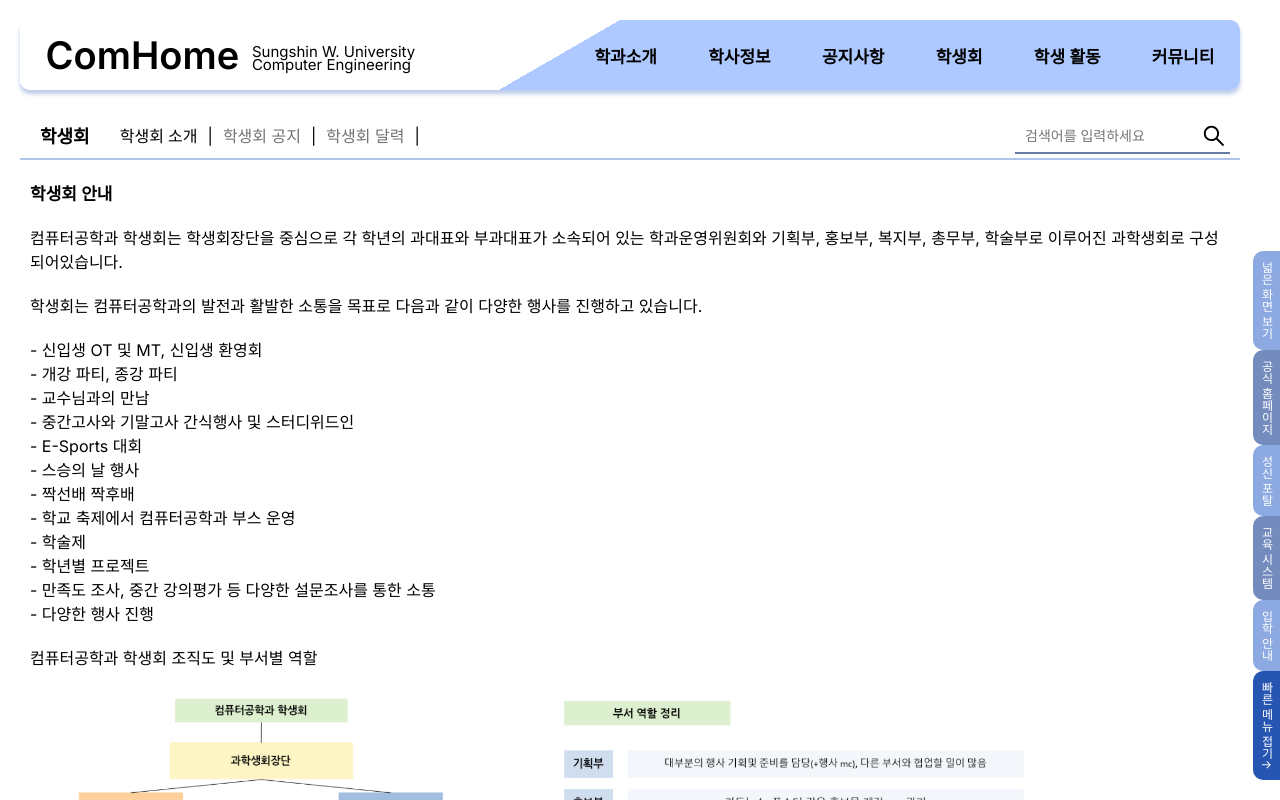
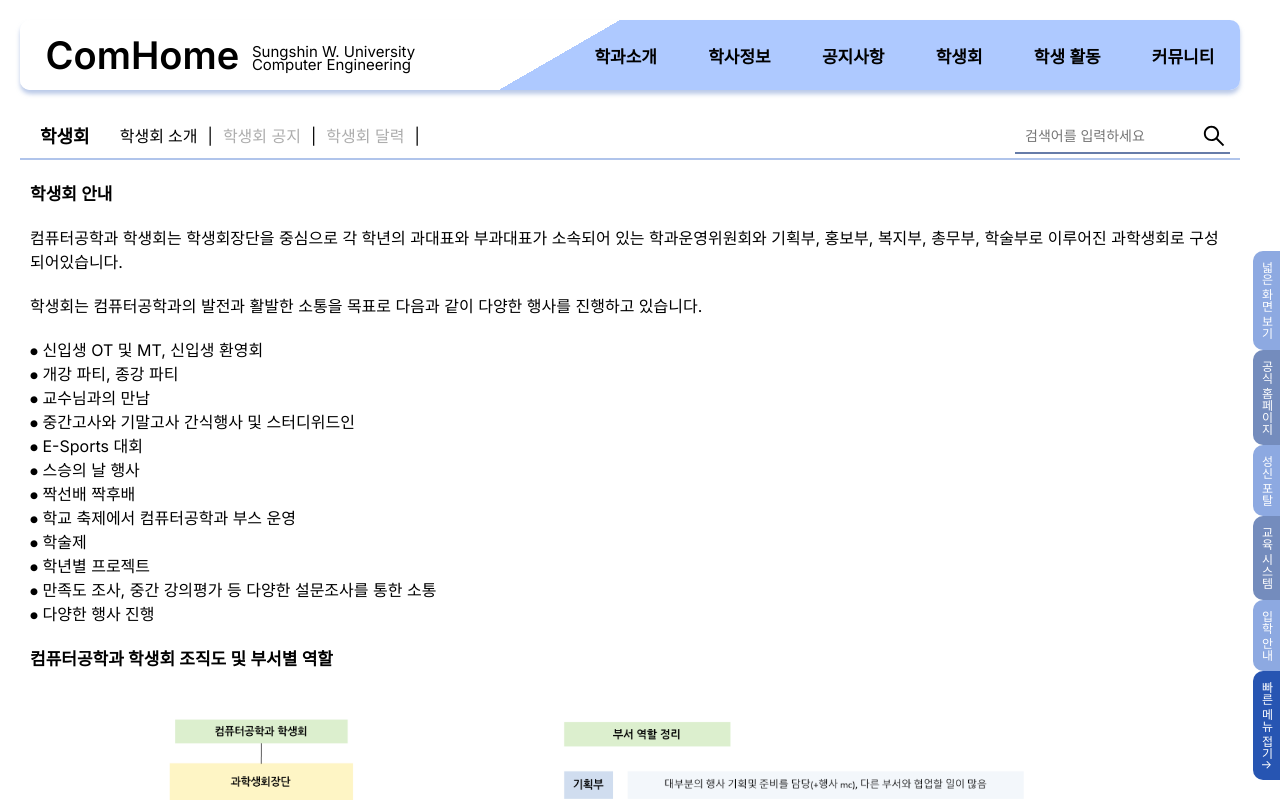
Before and after one commit to ComHomeDev/ComHomeClient, a React (Create React App) app: page /studentcouncil/intro in a window 1280 px wide. Shown: the top 800 px of the page. Built offline with nearby package versions, Linux system fonts and the light colour scheme.

Commit message:
[mod] css style

```diff
--- a/src/components/FixedCpnt/SubHeader.js
+++ b/src/components/FixedCpnt/SubHeader.js
@@ -70,7 +70,7 @@ const StyledSubTitle = styled.div`
   .subTitle {
     font-size: 16px;
     text-decoration: none;
-    color: #727272;
+    color: #adadad;
   }
   .subTitle::after {
     content: "|";
--- a/src/pages/StudentCouncil/StudentCouncil.css
+++ b/src/pages/StudentCouncil/StudentCouncil.css
@@ -2,7 +2,8 @@
   height: calc(100vh + 700px);
 }
 
-.council-info {
+.council-info,
+.council-notice {
   padding: 10px;
 }
 
--- a/src/pages/StudentCouncil/StudentCouncil.js
+++ b/src/pages/StudentCouncil/StudentCouncil.js
@@ -12,6 +12,7 @@ import Card from "../../components/Card";
 import Pagination from "../../components/Pagination/Pagination";
 import { HrStyle } from "../../components/Post/ReadPost";
 import Calendar from "../../components/Calendar/Calendar";
+import ReadPost, { Post } from "../../components/Post/ReadPost";
 
 function StudentCouncil() {
   const [mode, setMode] = useState("read");
@@ -43,17 +44,19 @@ function StudentCouncil() {
               학생회는 컴퓨터공학과의 발전과 활발한 소통을 목표로 다음과 같이
               다양한 행사를 진행하고 있습니다.
               <br /> <br />
-              - 신입생 OT 및 MT, 신입생 환영회 <br />
-              - 개강 파티, 종강 파티 <br />
-              - 교수님과의 만남 <br />
-              - 중간고사와 기말고사 간식행사 및 스터디위드인 <br />
-              - E-Sports 대회 <br /> - 스승의 날 행사 <br /> - 짝선배 짝후배
-              <br /> - 학교 축제에서 컴퓨터공학과 부스 운영 <br /> - 학술제
-              <br /> - 학년별 프로젝트 <br /> - 만족도 조사, 중간 강의평가 등
-              다양한 설문조사를 통한 소통 <br /> - 다양한 행사 진행
+              ⦁ 신입생 OT 및 MT, 신입생 환영회 <br />
+              ⦁ 개강 파티, 종강 파티 <br />
+              ⦁ 교수님과의 만남 <br />
+              ⦁ 중간고사와 기말고사 간식행사 및 스터디위드인 <br />
+              ⦁ E-Sports 대회 <br /> ⦁ 스승의 날 행사 <br /> ⦁ 짝선배 짝후배
+              <br /> ⦁ 학교 축제에서 컴퓨터공학과 부스 운영 <br /> ⦁ 학술제
+              <br /> ⦁ 학년별 프로젝트 <br /> ⦁ 만족도 조사, 중간 강의평가 등
+              다양한 설문조사를 통한 소통 <br /> ⦁ 다양한 행사 진행
             </div>
             <br />
-            컴퓨터공학과 학생회 조직도 및 부서별 역할
+            <div className="council-title">
+              컴퓨터공학과 학생회 조직도 및 부서별 역할
+            </div>
             <br />
             <div className="council-img">
               <img
@@ -98,7 +101,7 @@ function StudentCouncil() {
         );
         break;
       case "stnotice":
-        content = <div className="council-notice">안내</div>;
+        content = <ReadPost category={sub} />;
         break;
       default:
         break;
```
